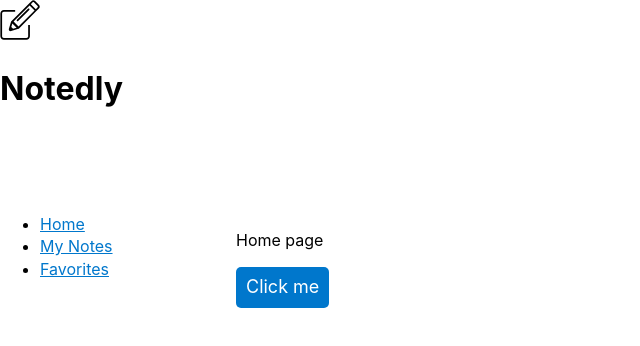
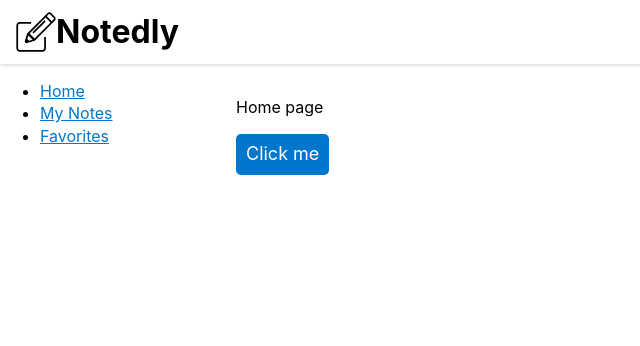
Before and after one commit to Aemulatio/book_javascript_development, a React (Vite) app in the folder web/: page / in a window 1280 px wide. Shown: the top 346 px of the page, without its empty margins (0-640 px from the left). Built offline with nearby package versions, Linux system fonts and the light colour scheme.

Commit message:
Стили для заголовка

```diff
--- a/web/src/components/Header.js
+++ b/web/src/components/Header.js
@@ -1,13 +1,32 @@
 import React from "react";
 import logo from "../img/logo.svg";
+import styled from "styled-components";
+
+const HeaderBar = styled.header`
+  width: 100%;
+  padding: 0.5em 1em;
+  display: flex;
+  height: 64px;
+  position: fixed;
+  align-items: center;
+  background-color: #fff;
+  box-shadow: 0 0 5px 0 rgba(0, 0, 0, 0.25);
+  z-index: 1;
+`;
+
+const LogoText = styled.h1`
+  margin: 0;
+  padding: 0;
+  display: inline;
+`;
 
 const Header = () => {
-  return(
-    <header>
-      <img src={logo} alt="logo" height="40" />
-      <h1>Notedly</h1>
-    </header>
-  )
+    return (
+        <HeaderBar>
+            <img src={logo} alt="logo" height="40"/>
+            <LogoText>Notedly</LogoText>
+        </HeaderBar>
+    )
 }
 
 export default Header;
```
